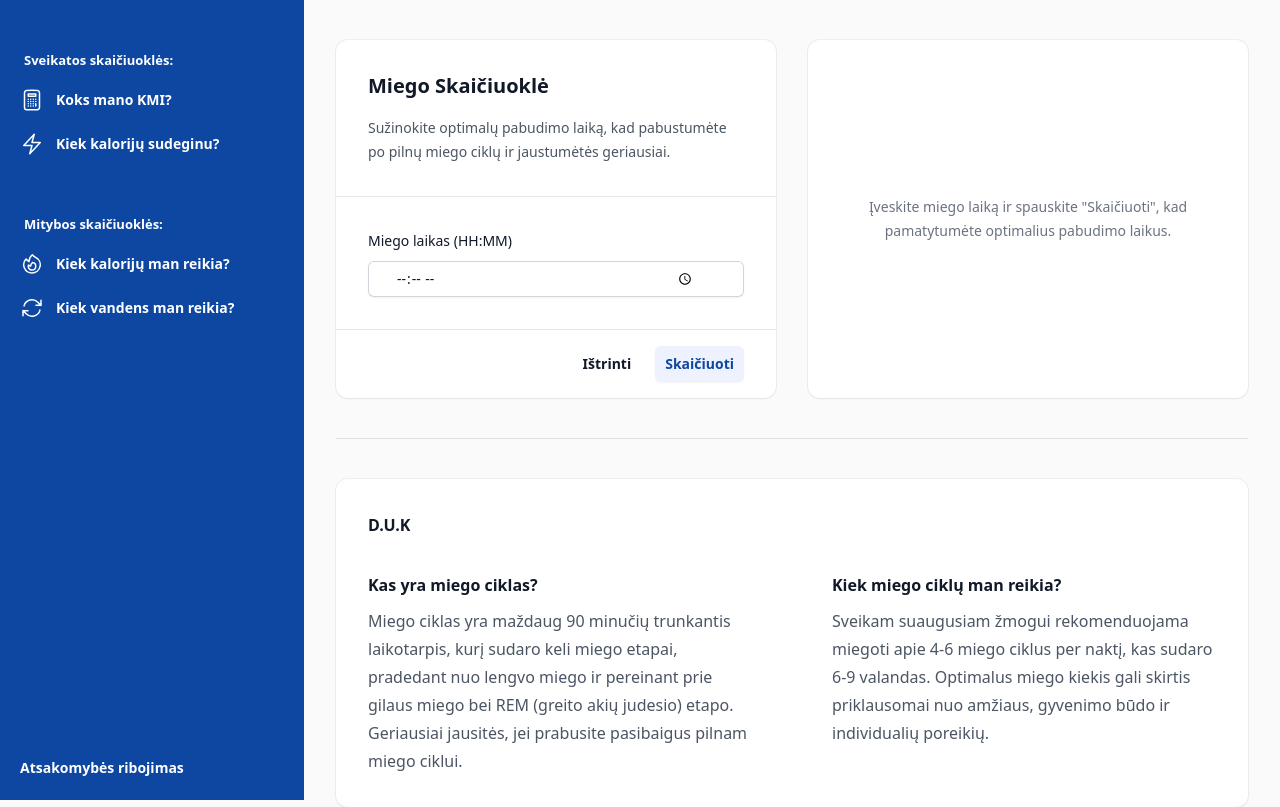
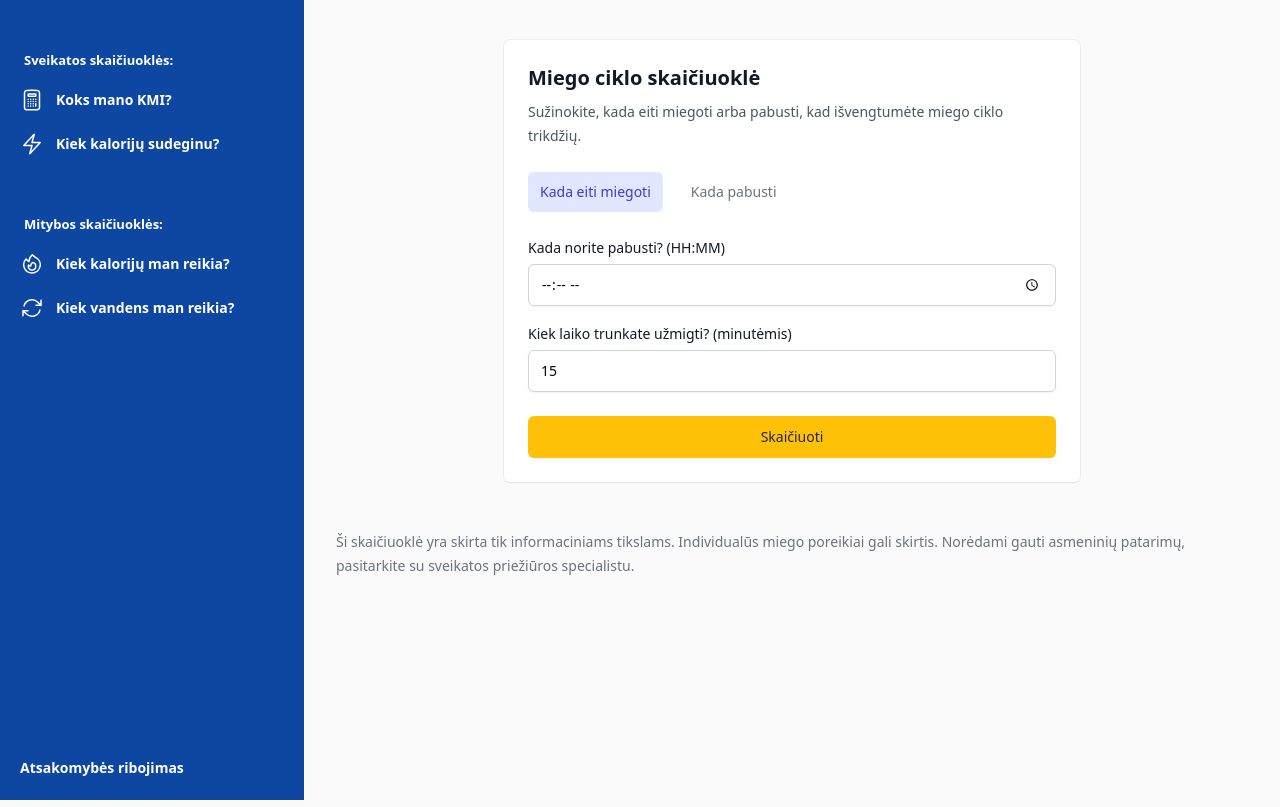
Before and after one commit to rutasip/kmiskaiciuokle.lt, a React (Vite) app: page /miego-ciklai in a window 1280 px wide. Shown: the top 807 px of the page. Built offline with nearby package versions, Linux system fonts and the light colour scheme.

Commit message:
decrease overall paddings

```diff
--- a/src/pages/SleepCalculator.jsx
+++ b/src/pages/SleepCalculator.jsx
@@ -1,173 +1,286 @@
 import { useState } from "react";
-import { CheckCircleIcon } from "@heroicons/react/20/solid";
 
-const faqs = [
-  {
-    question: "Kas yra miego ciklas?",
-    answer:
-      "Miego ciklas yra maždaug 90 minučių trunkantis laikotarpis, kurį sudaro keli miego etapai, pradedant nuo lengvo miego ir pereinant prie gilaus miego bei REM (greito akių judesio) etapo. Geriausiai jausitės, jei prabusite pasibaigus pilnam miego ciklui.",
-  },
-  {
-    question: "Kiek miego ciklų man reikia?",
-    answer:
-      "Sveikam suaugusiam žmogui rekomenduojama miegoti apie 4-6 miego ciklus per naktį, kas sudaro 6-9 valandas. Optimalus miego kiekis gali skirtis priklausomai nuo amžiaus, gyvenimo būdo ir individualių poreikių.",
-  },
-];
+export default function SleepCycleCalculator() {
+  const [tab, setTab] = useState("bedtime"); // "bedtime" or "wakeup"
+  const [wakeUpTime, setWakeUpTime] = useState("");
+  const [bedTime, setBedTime] = useState("");
+  const [fallAsleepTime, setFallAsleepTime] = useState(15);
+  const [results, setResults] = useState([]);
+  const [error, setError] = useState("");
 
-export default function SleepCalculator() {
-  const [bedtime, setBedtime] = useState("");
-  const [optimalWakeTimes, setOptimalWakeTimes] = useState([]);
-  const [showIcon, setShowIcon] = useState(false);
+  const calculateBedtime = () => {
+    setError("");
+    setResults([]);
 
-  const handleCalculate = (e) => {
-    e.preventDefault();
-
-    if (!bedtime) {
-      alert("Prašome įvesti miego laiką.");
+    if (!wakeUpTime) {
+      setError("Prašome įvesti pabudimo laiką.");
       return;
     }
 
-    const [hours, minutes] = bedtime.split(":").map(Number);
-    if (isNaN(hours) || isNaN(minutes)) {
-      alert("Prašome įvesti teisingą laiką HH:MM formatu.");
+    const fallAsleepMinutes = parseInt(fallAsleepTime);
+    if (isNaN(fallAsleepMinutes) || fallAsleepMinutes < 0) {
+      setError("Prašome įvesti teisingą užmigimo laiką.");
       return;
     }
 
-    setShowIcon(true);
-    const bedtimeDate = new Date();
-    bedtimeDate.setHours(hours);
-    bedtimeDate.setMinutes(minutes);
+    const [hours, minutes] = wakeUpTime.split(":").map(Number);
 
-    const calculatedTimes = [];
-    for (let i = 1; i <= 6; i++) {
-      const wakeTime = new Date(bedtimeDate.getTime() + i * 90 * 60000);
-      calculatedTimes.push(wakeTime);
+    if (
+      isNaN(hours) ||
+      isNaN(minutes) ||
+      hours < 0 ||
+      hours > 23 ||
+      minutes < 0 ||
+      minutes > 59
+    ) {
+      setError("Prašome įvesti teisingą pabudimo laiką (HH:MM).");
+      return;
     }
 
-    setOptimalWakeTimes(calculatedTimes);
-    setTimeout(() => {
-      setShowIcon(false);
-    }, 1600);
+    const baseDate = new Date();
+    baseDate.setHours(hours);
+    baseDate.setMinutes(minutes);
+    baseDate.setSeconds(0);
+
+    const sleepCycles = [6, 5, 4]; // Recommend 4-6 cycles
+    const cycleDuration = 90; // minutes
+
+    const calculatedTimes = sleepCycles.map((cycles) => {
+      const totalSleepTime = cycleDuration * cycles + fallAsleepMinutes;
+      const adjustedTime = new Date(baseDate);
+      adjustedTime.setMinutes(adjustedTime.getMinutes() - totalSleepTime);
+
+      // const adjustedHours = adjustedTime.getHours();
+      // const adjustedMinutes = adjustedTime.getMinutes();
+
+      const formattedTime = adjustedTime.toLocaleTimeString("lt-LT", {
+        hour: "2-digit",
+        minute: "2-digit",
+      });
+
+      return { time: formattedTime, cycles };
+    });
+
+    setResults(calculatedTimes);
   };
 
-  const handleReset = () => {
-    setBedtime("");
-    setOptimalWakeTimes([]);
+  const calculateWakeUpTime = () => {
+    setError("");
+    setResults([]);
+
+    if (!bedTime) {
+      setError("Prašome įvesti miego laiką.");
+      return;
+    }
+
+    const fallAsleepMinutes = parseInt(fallAsleepTime);
+    if (isNaN(fallAsleepMinutes) || fallAsleepMinutes < 0) {
+      setError("Prašome įvesti teisingą užmigimo laiką.");
+      return;
+    }
+
+    const [hours, minutes] = bedTime.split(":").map(Number);
+
+    if (
+      isNaN(hours) ||
+      isNaN(minutes) ||
+      hours < 0 ||
+      hours > 23 ||
+      minutes < 0 ||
+      minutes > 59
+    ) {
+      setError("Prašome įvesti teisingą miego laiką (HH:MM).");
+      return;
+    }
+
+    const baseDate = new Date();
+    baseDate.setHours(hours);
+    baseDate.setMinutes(minutes);
+    baseDate.setSeconds(0);
+
+    const sleepCycles = [4, 5, 6]; // Recommend 4-6 cycles
+    const cycleDuration = 90; // minutes
+
+    const calculatedTimes = sleepCycles.map((cycles) => {
+      const totalSleepTime = cycleDuration * cycles + fallAsleepMinutes;
+      const adjustedTime = new Date(baseDate);
+      adjustedTime.setMinutes(adjustedTime.getMinutes() + totalSleepTime);
+
+      // const adjustedHours = adjustedTime.getHours();
+      // const adjustedMinutes = adjustedTime.getMinutes();
+
+      const formattedTime = adjustedTime.toLocaleTimeString("lt-LT", {
+        hour: "2-digit",
+        minute: "2-digit",
+      });
+
+      return { time: formattedTime, cycles };
+    });
+
+    setResults(calculatedTimes);
+  };
+
+  const handleCalculate = () => {
+    if (tab === "bedtime") {
+      calculateBedtime();
+    } else {
+      calculateWakeUpTime();
+    }
   };
 
   return (
-    <div className="space-y-10 divide-y divide-gray-900/10">
-      <div className="grid grid-cols-1 justify-items-center gap-x-8 gap-y-8 xl:grid-cols-2">
-        <form
-          onSubmit={handleCalculate}
-          className="w-full max-w-xl bg-white shadow-sm ring-1 ring-gray-900/5 sm:rounded-xl"
-        >
-          <div className="gap-x-6 border-b border-gray-900/10 p-8">
-            <h1 className="text-xl font-semibold leading-7 text-gray-900">
-              Miego Skaičiuoklė
-            </h1>
-            <h2 className="mt-4 text-sm leading-6 text-gray-600">
-              Sužinokite optimalų pabudimo laiką, kad pabustumėte po pilnų miego ciklų ir jaustumėtės geriausiai.
-            </h2>
+    <div className="space-y-6">
+      <div className="max-w-xl mx-auto bg-white shadow-sm ring-1 ring-gray-900/5 sm:rounded-md">
+        <div className="p-6">
+          <h1 className="text-xl font-semibold leading-7 text-gray-900">
+            Miego ciklo skaičiuoklė
+          </h1>
+          <p className="mt-2 text-sm leading-6 text-gray-600">
+            Sužinokite, kada eiti miegoti arba pabusti, kad išvengtumėte miego
+            ciklo trikdžių.
+          </p>
+
+          {/* Tabs */}
+          <div className="mt-6">
+            <nav className="flex space-x-4" aria-label="Tabs">
+              <button
+                className={`px-3 py-2 font-medium text-sm rounded-md ${
+                  tab === "bedtime"
+                    ? "bg-indigo-100 text-indigo-700"
+                    : "text-gray-500 hover:text-gray-700"
+                }`}
+                onClick={() => {
+                  setTab("bedtime");
+                  setResults([]);
+                  setError("");
+                }}
+              >
+                Kada eiti miegoti
+              </button>
+              <button
+                className={`px-3 py-2 font-medium text-sm rounded-md ${
+                  tab === "wakeup"
+                    ? "bg-indigo-100 text-indigo-700"
+                    : "text-gray-500 hover:text-gray-700"
+                }`}
+                onClick={() => {
+                  setTab("wakeup");
+                  setResults([]);
+                  setError("");
+                }}
+              >
+                Kada pabusti
+              </button>
+            </nav>
           </div>
-          <div className="p-8 space-y-6">
-            <div className="sm:col-span-3">
+
+          {/* Input Fields */}
+          <div className="mt-6 space-y-4">
+            {tab === "bedtime" ? (
+              <div>
+                <label
+                  htmlFor="wakeUpTime"
+                  className="block text-sm font-medium leading-6 text-gray-900"
+                >
+                  Kada norite pabusti? (HH:MM)
+                </label>
+                <input
+                  type="time"
+                  value={wakeUpTime}
+                  id="wakeUpTime"
+                  className="mt-1 block w-full rounded-md border-gray-300 shadow-sm focus:border-indigo-500 focus:ring-indigo-500 sm:text-sm"
+                  onChange={(e) => setWakeUpTime(e.target.value)}
+                />
+              </div>
+            ) : (
+              <div>
+                <label
+                  htmlFor="bedTime"
+                  className="block text-sm font-medium leading-6 text-gray-900"
+                >
+                  Kada eisite miegoti? (HH:MM)
+                </label>
+                <input
+                  type="time"
+                  value={bedTime}
+                  id="bedTime"
+                  className="mt-1 block w-full rounded-md border-gray-300 shadow-sm focus:border-indigo-500 focus:ring-indigo-500 sm:text-sm"
+                  onChange={(e) => setBedTime(e.target.value)}
+                />
+              </div>
+            )}
+
+            <div>
               <label
-                htmlFor="bedtime"
+                htmlFor="fallAsleepTime"
                 className="block text-sm font-medium leading-6 text-gray-900"
               >
-                Miego laikas (HH:MM)
+                Kiek laiko trunkate užmigti? (minutėmis)
               </label>
-              <div className="relative mt-2 rounded-md shadow-sm">
-                <input
-                  type="time"
-                  value={bedtime}
-                  name="bedtime"
-                  id="bedtime"
-                  className="block w-full rounded-md border-0 py-1.5 pl-7 pr-12 text-gray-900 ring-1 ring-inset ring-gray-300 placeholder:text-gray-400 focus:ring-2 focus:ring-inset focus:ring-indigo-600 sm:text-sm sm:leading-6"
-                  onChange={(e) => setBedtime(e.target.value)}
-                />
-              </div>
+              <input
+                type="number"
+                value={fallAsleepTime}
+                id="fallAsleepTime"
+                min="0"
+                className="mt-1 block w-full rounded-md border-gray-300 shadow-sm focus:border-indigo-500 focus:ring-indigo-500 sm:text-sm"
+                onChange={(e) => setFallAsleepTime(e.target.value)}
+              />
             </div>
+
+            {error && <p className="text-sm text-red-600">{error}</p>}
           </div>
 
-          <div className="flex items-center justify-end gap-x-6 border-t border-gray-900/10 px-8 py-4">
+          {/* Calculate Button */}
+          <div className="mt-6">
             <button
-              type="button"
-              onClick={handleReset}
-              className="text-sm font-semibold leading-6 text-gray-900"
-            >
-              Ištrinti
-            </button>
-            <button
-              type="submit"
-              className="rounded-md bg-indigo-50 px-2.5 py-1.5 text-sm font-semibold text-navy-blue shadow-sm hover:bg-indigo-100"
+              onClick={handleCalculate}
+              className="w-full flex justify-center rounded-md border border-transparent bg-amber-400 px-4 py-2 text-sm font-medium text-slate-800 shadow-sm hover:bg-amber-500 focus:outline-none focus:ring-2 focus:ring-amber-500 focus:ring-offset-2"
             >
               Skaičiuoti
             </button>
           </div>
-        </form>
-
-        <div className="w-full max-w-xl bg-white shadow-sm ring-1 ring-gray-900/5 sm:rounded-xl">
-          {optimalWakeTimes.length > 0 ? (
-            showIcon ? (
-              <div className="flex justify-center place-content-center p-8">
-                <CheckCircleIcon className="h-12 w-12 text-green-500" aria-hidden="true" />
-              </div>
-            ) : (
-              <div className="p-8">
-                <h2 className="text-base font-semibold leading-7 text-gray-900">
-                  Optimalūs pabudimo laikai
-                </h2>
-                <div className="mt-6 grid grid-cols-1 gap-6">
-                  {optimalWakeTimes.map((time, index) => (
-                    <div key={index} className="rounded-lg bg-gray-50 p-6">
-                      <h3 className="text-sm font-medium text-gray-900">
-                        {index + 1} miego ciklas
-                      </h3>
-                      <p className="mt-2 text-2xl font-bold text-indigo-600">
-                        {time.toLocaleTimeString([], { hour: '2-digit', minute: '2-digit' })}
-                      </p>
-                    </div>
-                  ))}
-                </div>
-              </div>
-            )
-          ) : (
-            <div className="flex h-full items-center justify-center p-8">
-              <p className="text-sm text-gray-500 text-center">
-                Įveskite miego laiką ir spauskite &quot;Skaičiuoti&quot;, kad pamatytumėte optimalius pabudimo laikus.
-              </p>
-            </div>
-          )}
         </div>
       </div>
 
-      <div className="pt-10">
-        <div className="bg-white shadow-sm ring-1 ring-gray-900/5 sm:rounded-xl">
-          <div className="p-8">
-            <h2 className="text-base font-semibold leading-7 text-gray-900">D.U.K</h2>
-            <div className="mt-8 space-y-10">
-              <dl className="space-y-16 md:grid md:grid-cols-2 md:gap-x-20 md:gap-y-16 md:space-y-0 2xl:gap-x-20">
-                {faqs.map((faq) => (
-                  <div key={faq.question}>
-                    <dt className="text-base font-semibold leading-7 text-gray-900">
-                      {faq.question}
-                    </dt>
-                    <dd className="mt-2 text-base leading-7 text-gray-600">
-                      {faq.answer}
-                    </dd>
+      {/* Results */}
+      {results.length > 0 && (
+        <div className="max-w-xl mx-auto bg-white shadow-sm ring-1 ring-gray-900/5 sm:rounded-md">
+          <div className="p-6">
+            <h2 className="text-base font-semibold leading-7 text-gray-900">
+              Rekomenduojami laikai
+            </h2>
+            <p className="mt-2 text-sm text-gray-600">
+              Siekiant geriausios miego kokybės, rekomenduojama miegoti 4–6 miego
+              ciklus per naktį.
+            </p>
+            <ul className="mt-4 space-y-4">
+              {results.map((result, index) => (
+                <li
+                  key={index}
+                  className="flex items-center justify-between bg-gray-50 p-4 rounded-md"
+                >
+                  <div>
+                    <p className="text-lg font-medium text-gray-900">
+                      {tab === "bedtime" ? "Eikite miegoti:" : "Pabuskite:"}{" "}
+                      <span className="text-indigo-600">{result.time}</span>
+                    </p>
+                    <p className="text-sm text-gray-600">
+                      {result.cycles} miego ciklai
+                    </p>
                   </div>
-                ))}
-              </dl>
-            </div>
+                </li>
+              ))}
+            </ul>
           </div>
         </div>
-      </div>
+      )}
 
-      <div className="pt-10 px-8 sm:px-0">
+      {/* Disclaimer */}
+      <div className="pt-6 px-4 sm:px-0">
         <p className="text-sm text-gray-500">
-          Ši skaičiuoklė yra skirta tik informaciniams tikslams. Nors stengiamės pateikti tikslią informaciją, mes neprisiimame atsakomybės už jokius sveikatos sutrikimus ar žalą, kuri gali atsirasti naudojantis šia skaičiuokle. Prieš keisdami savo miego įpročius, pasitarkite su sveikatos priežiūros specialistu.
+          Ši skaičiuoklė yra skirta tik informaciniams tikslams. Individualūs miego
+          poreikiai gali skirtis. Norėdami gauti asmeninių patarimų, pasitarkite su
+          sveikatos priežiūros specialistu.
         </p>
       </div>
     </div>
```
Also changed, not shown: src/pages/BasalMetabolicRateCalc.jsx (+10 -10 lines), src/pages/BodyMassIndexCalc.jsx (+10 -10 lines), src/pages/CalorieBurnCalculator.jsx (+8 -8 lines), src/pages/WaterIntakeCalculator.jsx (+10 -10 lines).
